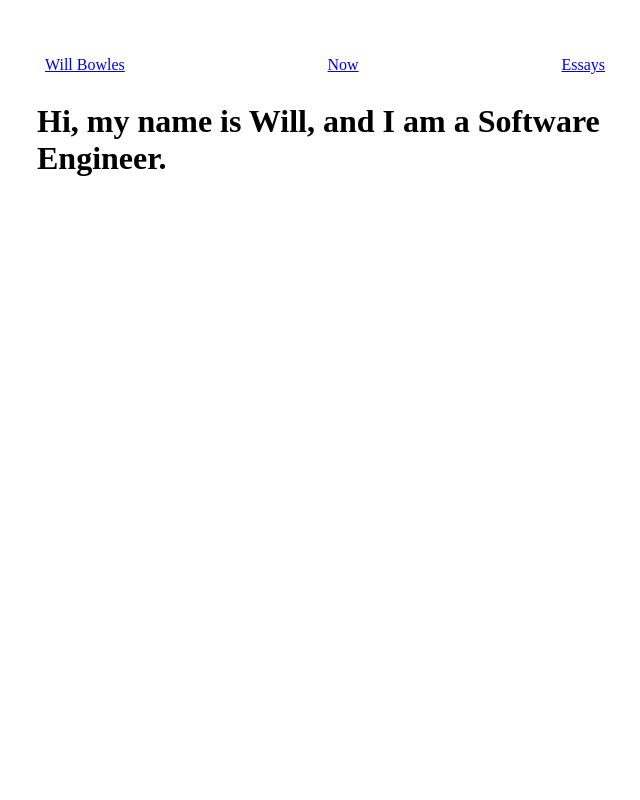
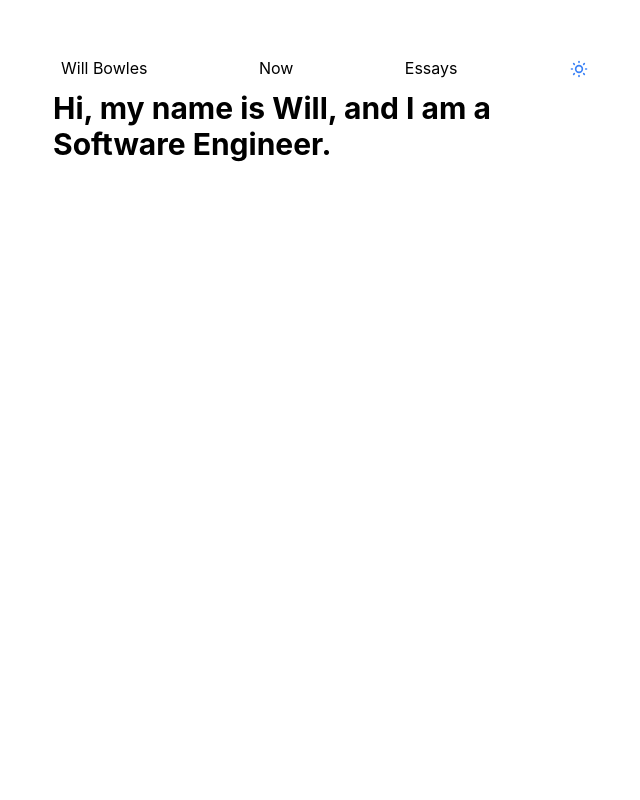
Before and after one commit to vvillbiii/will-blog, a Next.js app: page / in a window 1280 px wide. Shown: the top 800 px of the page, without its empty margins (315-955 px from the left). Built offline with nearby package versions, Linux system fonts and the light colour scheme.

Commit message:
added light mode dark mode with tailwind and next-themes

```diff
--- a/components/Navbar.js
+++ b/components/Navbar.js
@@ -1,7 +1,16 @@
 import Link from "next/link";
 import styles from "./navbar.module.css";
+import { useTheme } from "next-themes";
+import { useState, useEffect } from "react";
+import { MoonIcon, SunIcon } from "@heroicons/react/outline";
 
 const Navbar = () => {
+  const [mounted, setMounted] = useState(false);
+  const { theme, setTheme } = useTheme();
+
+  useEffect(() => setMounted(true), []);
+  if (!mounted) return null;
+
   return (
     <nav className={styles.nav}>
       <Link href="/">
@@ -13,6 +22,17 @@ const Navbar = () => {
       <Link href="/blog">
         <a>Essays</a>
       </Link>
+      <button
+        onClick={() => {
+          setTheme(theme === "light" ? "dark" : "light");
+        }}
+      >
+        {theme === "light" ? (
+          <MoonIcon className="h-5 w-5 text-blue-500" />
+        ) : (
+          <SunIcon className="h-5 w-5 text-blue-500" />
+        )}
+      </button>
     </nav>
   );
 };
--- a/package.json
+++ b/package.json
@@ -10,9 +10,11 @@
   },
   "dependencies": {
     "@contentful/rich-text-react-renderer": "^15.11.1",
+    "@heroicons/react": "^1.0.6",
     "@tailwindcss/typography": "^0.5.2",
     "contentful": "^9.1.18",
     "next": "12.1.0",
+    "next-themes": "^0.1.1",
     "react": "17.0.2",
     "react-dom": "17.0.2"
   },
--- a/pages/_app.js
+++ b/pages/_app.js
@@ -1,7 +1,13 @@
-import "tailwindcss/tailwind.css";
+// import "tailwindcss/tailwind.css";
+import "../styles/globals.css";
+import { ThemeProvider } from "next-themes";
 
 function MyApp({ Component, pageProps }) {
-  return <Component {...pageProps} />;
+  return (
+    <ThemeProvider attribute="class">
+      <Component {...pageProps} />
+    </ThemeProvider>
+  );
 }
 
 export default MyApp;
--- a/pages/blog/[slug].js
+++ b/pages/blog/[slug].js
@@ -17,7 +17,7 @@ const BlogDetails = ({ blogs }) => {
       </Head>
       <main>
         <h1 className="text-3xl font-bold mt-4">{blogs.fields.title}</h1>
-        <div className="post-body my-5 prose prose-lg">
+        <div className="post-body my-5 prose prose-lg dark:prose-invert">
           {documentToReactComponents(blogs.fields.essay)}
         </div>
       </main>
--- a/pages/blog/index.js
+++ b/pages/blog/index.js
@@ -20,7 +20,9 @@ const Blog = ({ blogs }) => {
         {blogs.map((blog) => (
           <div key={blog.sys.id} className="mt-8">
             <h4 className="text-xl font-bold">{blog.fields.title}</h4>
-            <p className="prose mb-2">{blog.fields.description}</p>
+            <p className="prose mb-2 dark:prose-invert">
+              {blog.fields.description}
+            </p>
             <Link href={`/blog/${blog.fields.slug}`}>
               <a>Read Essay</a>
             </Link>
--- a/styles/globals.css
+++ b/styles/globals.css
@@ -1,3 +1,12 @@
+@tailwind base;
+@tailwind components;
+@tailwind utilities;
+
+@layer base {
+  body {
+    @apply dark:bg-zinc-800;
+  }
+}
 html,
 body {
   padding: 0;
```
Also changed, not shown: 1 other file (tests, documents, lock files or other folders).
